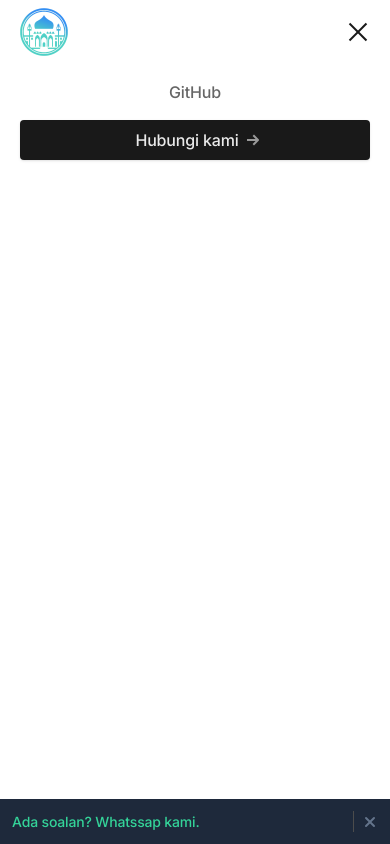
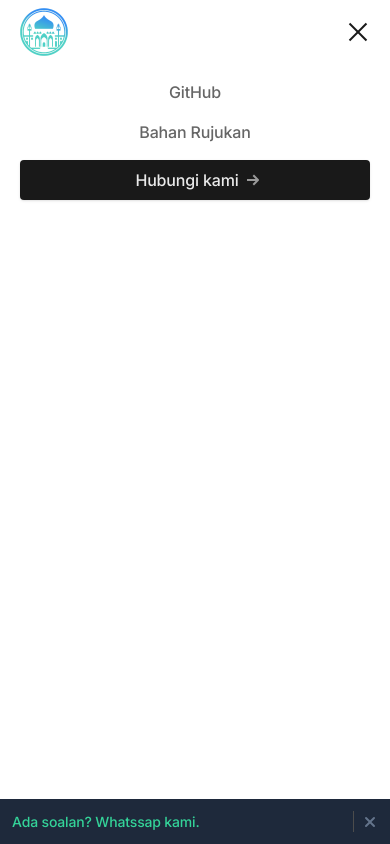
Before and after one commit to Dev4w4n/emasjidmy-landing, a Next.js app: page / in a window 390 px wide. Both pictures are taken after a click on the button "Menu". Shown: the top 844 px of the page. Built offline with nearby package versions, Linux system fonts and the light colour scheme.

Commit message:
Routed Github link and added Bahan Rujukan in Mobile View

```diff
--- a/components/ui/mobile-menu.tsx
+++ b/components/ui/mobile-menu.tsx
@@ -65,7 +65,10 @@ export default function MobileMenu() {
         >
           <ul className="px-5 py-2">
             <li>
-              <Link href="/signin" className="flex font-medium w-full text-gray-600 hover:text-gray-900 py-2 justify-center" onClick={() => setMobileNavOpen(false)}>GitHub</Link>
+              <Link href="https://github.com/Dev4w4n/e-masjid.my" className="flex font-medium w-full text-gray-600 hover:text-gray-900 py-2 justify-center" onClick={() => setMobileNavOpen(false)}>GitHub</Link>
+            </li>
+            <li>
+              <Link href="https://docs.e-masjid.my" className="flex font-medium w-full text-gray-600 hover:text-gray-900 py-2 justify-center" onClick={() => setMobileNavOpen(false)}>Bahan Rujukan</Link>
             </li>
             <li>
               <Link href="/mohondemo" className="btn-sm text-gray-200 bg-gray-900 hover:bg-gray-800 w-full my-2" onClick={() => setMobileNavOpen(false)}>
--- a/package.json
+++ b/package.json
@@ -15,7 +15,7 @@
     "@types/react-dom": "^18.2.17",
     "aos": "^3.0.0-beta.6",
     "next": "^14.0.4",
-    "react": "18.2.0",
+    "react": "^18.2.0",
     "react-dom": "18.2.0",
     "typescript": "^5.3.3"
   },
```
Also changed, not shown: 1 other file (tests, documents, lock files or other folders).
